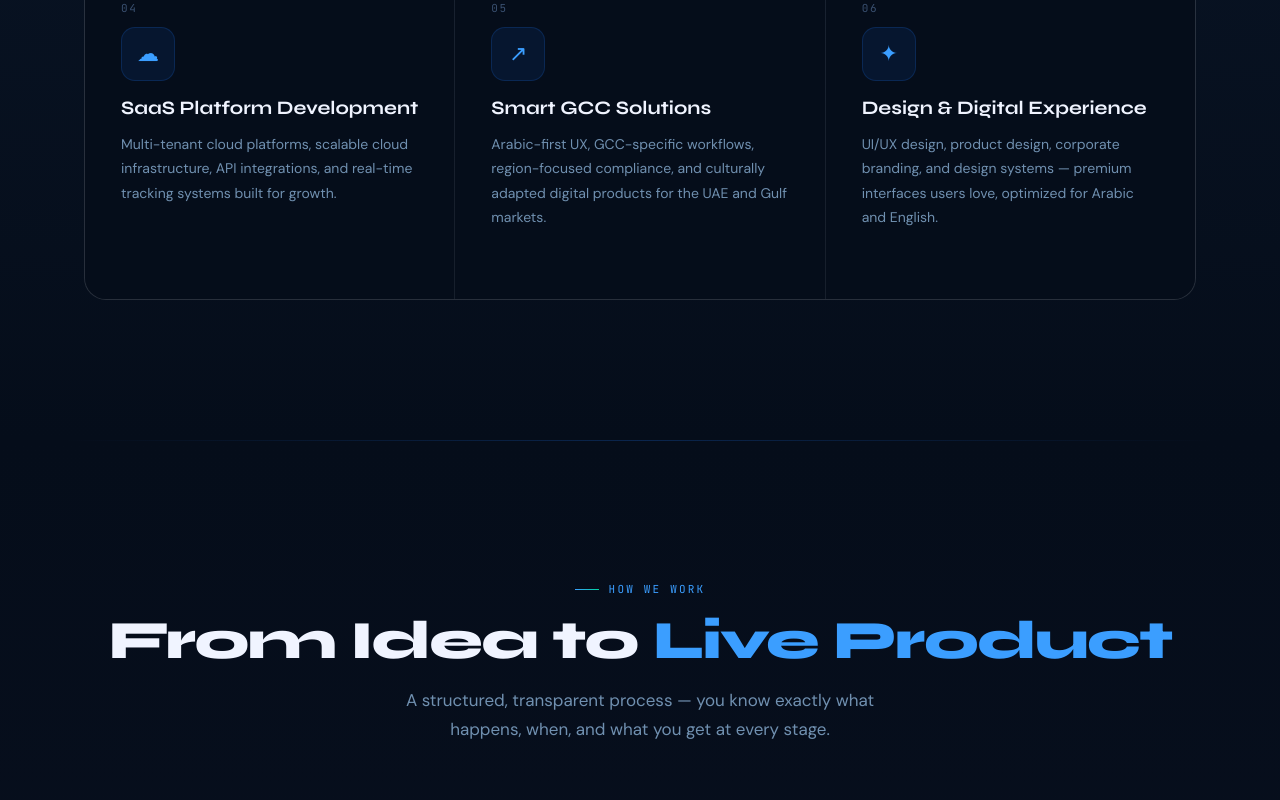
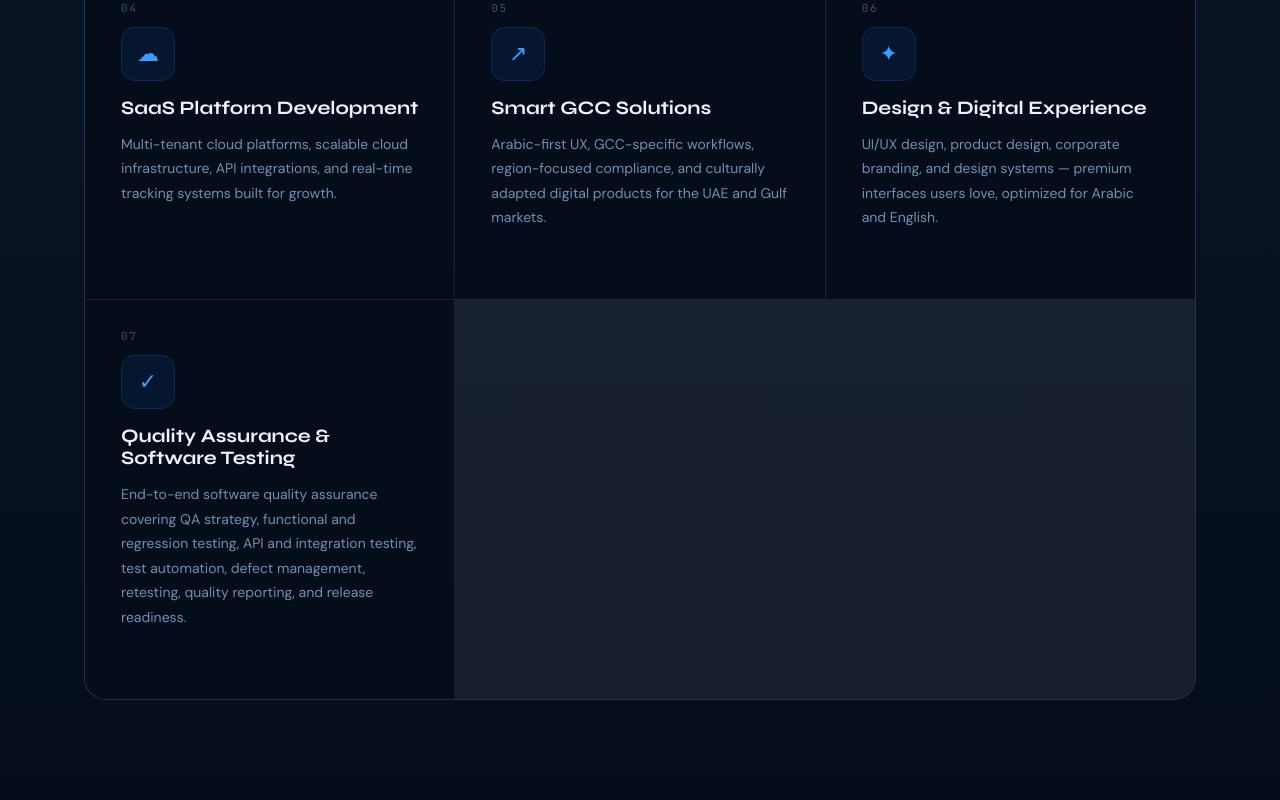
Before and after one commit to ahmedaltyeb/axirova, a React (Vite) app: page /#/ in a window 1280 px wide. Shown: the part 4190-4990 px from the top of the page. Built offline with nearby package versions, Linux system fonts and the light colour scheme; no server answers.

Commit message:
feat: add Quality Assurance and Software Testing service

```diff
--- a/src/components/Services.jsx
+++ b/src/components/Services.jsx
@@ -3,8 +3,22 @@ import { motion } from 'framer-motion';
 import { SERVICES } from '../utils/siteData';
 import { useLanguage } from '../context/LanguageContext';
 
+const QUALITY_ASSURANCE_SERVICE = {
+  num: '07',
+  icon: '✓',
+  title: {
+    en: 'Quality Assurance & Software Testing',
+    ar: 'ضمان الجودة واختبار البرمجيات',
+  },
+  desc: {
+    en: 'End-to-end software quality assurance covering QA strategy, functional and regression testing, API and integration testing, test automation, defect management, retesting, quality reporting, and release readiness.',
+    ar: 'ضمان جودة شامل للبرمجيات يغطي استراتيجية الجودة، الاختبارات الوظيفية واختبارات الانحدار، اختبار API والتكامل، أتمتة الاختبارات، إدارة العيوب، إعادة الاختبار، تقارير الجودة، وجاهزية الإصدار.',
+  },
+};
+
 export default function Services() {
   const { t, pick } = useLanguage();
+  const services = [...SERVICES, QUALITY_ASSURANCE_SERVICE];
 
   return (
     <section style={{ padding: '140px 0', background: 'linear-gradient(180deg,transparent,rgba(10,22,40,.7),transparent)' }}>
@@ -24,7 +38,7 @@ export default function Services() {
         </div>
 
         <motion.div className="srv-grid" initial={{ opacity: 0, scale: .88 }} whileInView={{ opacity: 1, scale: 1 }} viewport={{ once: true }} transition={{ duration: .9, delay: .25, ease: [.22,1,.36,1] }}>
-          {SERVICES.map((s, i) => (
+          {services.map((s, i) => (
             <div
               key={i}
               style={{ background: 'var(--bg)', padding: '28px 36px', position: 'relative', overflow: 'hidden', cursor: 'default', transition: 'background .35s' }}
```
